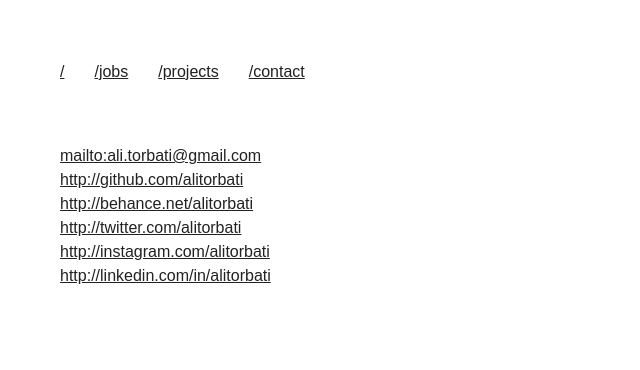
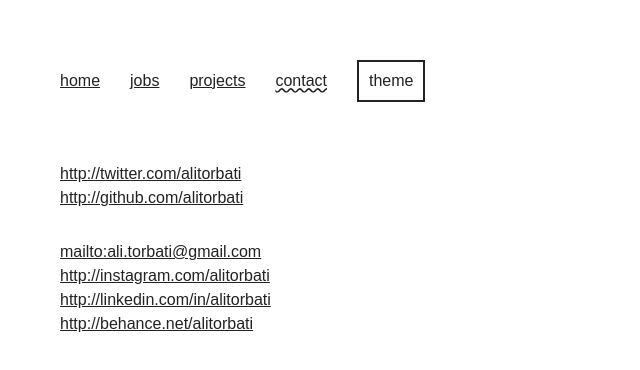
Before and after one commit to alitorbati/portfolio, a React (Create React App) app: page /contact in a window 1280 px wide. Shown: the top 370 px of the page, without its empty margins (0-640 px from the left). Built offline with nearby package versions, Linux system fonts and the light colour scheme; a web font is replaced by a local one.

Commit message:
dark theme

```diff
--- a/src/App.js
+++ b/src/App.js
@@ -1,7 +1,6 @@
-import React, { Component } from 'react';
-import { BrowserRouter, Route, Link } from 'react-router-dom';
+import React, { useState, useEffect } from 'react'
+import { BrowserRouter, Route, Link, withRouter } from 'react-router-dom'
 import { ThemeProvider } from 'styled-components'
-import styled from 'styled-components';
 import GlobalStyle from './GlobalStyle'
 import Home from './pages/Home'
 import Jobs from './pages/Jobs'
@@ -11,39 +10,63 @@ import Contact from './pages/Contact'
 // import Sandbox from './pages/Sandbox'
 import Text from './components/Text'
 import Box from './components/Box'
-import theme from './theme'
+import Button from './components/Button'
+import lightTheme, { darkTheme } from './theme'
 
 const navItems = [
-  { path: '/', component: Home, exact: true },
-  { path: '/jobs', component: Jobs },
-  { path: '/projects', component: Projects },
-  { path: '/contact', component: Contact },
+  { path: '/', label: 'home', component: Home, exact: true },
+  { path: '/jobs', label: 'jobs', component: Jobs },
+  { path: '/projects', label: 'projects', component: Projects },
+  { path: '/contact', label: 'contact', component: Contact },
   // { path: '/experiments', component: Experiments },
   // { path: '/sandbox', component: Sandbox },
 ]
 
-const App = (props) => (
-  <ThemeProvider theme={ theme }>
+const NavItems = withRouter(props => (
+  <React.Fragment>
+    {
+      navItems.map(x => (
+        <Text key={ x.path } marginRight={ 2 } >
+          <Link
+            style={{ 'text-decoration-style': props.location.pathname === x.path ? 'wavy' : 'solid' }}
+            to={ x.path }
+            key={ x.path }
+          >
+            { x.label }
+          </Link>
+        </Text>
+      ))
+    }
+  </React.Fragment>
+))
+
+const App = (props) => {
+  const initialTheme = () => window.localStorage.getItem('theme') || 'light'
+  const [theme, setTheme] = useState(initialTheme)
+  const toggleTheme = () => {
+    const newTheme = theme === 'light' ? 'dark' : 'light'
+    setTheme(newTheme)
+  }
+  useEffect(() => { window.localStorage.setItem('theme', theme) })
+
+  return (
+    <ThemeProvider theme={ theme === 'light' ? lightTheme : darkTheme }>
       <BrowserRouter>
         <Box as='main' maxWidth='800px' padding={ 3 }>
           <GlobalStyle />
           <Box as='header'>
-          <Box as='nav' mb={ 3 }>
-            {
-              navItems.map(x => (
-                <Text marginRight={ 2 }>
-                  <Link to={ x.path } key={ x.path }>{ x.path }</Link>
-                </Text>
-              ))
-            }
+            <Box as='nav' mb={3}>
+              <NavItems />
+              <Button onClick={ toggleTheme }>theme</Button>
             </Box>
           </Box>
           <Box>
-          { navItems.map(x => <Route { ...x } />) }
+            { navItems.map(x => <Route { ...x } key={ x.path} />) }
           </Box>
         </Box>
       </BrowserRouter>
     </ThemeProvider>
   )
+}
 
 export default App
--- a/src/GlobalStyle.js
+++ b/src/GlobalStyle.js
@@ -10,6 +10,7 @@ const GlobalStyle = createGlobalStyle`
   }
 
   @import url('https://rsms.me/inter/inter.css');
+
   html {
     font-family: 'Inter', sans-serif;
     font-size: 16px;
@@ -17,20 +18,26 @@ const GlobalStyle = createGlobalStyle`
       backgroundColor: 'background',
       color: 'foreground',
     })}
+    text-transform: lowercase;
   }
+
   @supports (font-variation-settings: normal) {
     html { font-family: 'Inter var', sans-serif; }
   }
 
   body {
-    outline: 0;
     line-height: 1.5;
     min-height: 100vh;
     ${'' /* cursor: url('${cursorImage}'), auto !important; */}
   }
 
   a {
+    outline: 0;
     ${css({ color: 'foreground' })}
+  }
+
+  a:focus {
+    ${css({ boxShadow: 'button' })}
   }
 `
 
--- a/src/components/Box.js
+++ b/src/components/Box.js
@@ -1,4 +1,3 @@
-import React, { Component } from 'react'
 import styled from 'styled-components'
 import { color, space, layout } from 'styled-system'
 
--- /dev/null
+++ b/src/components/Button.js
@@ -0,0 +1,20 @@
+import styled from 'styled-components'
+import { space } from 'styled-system'
+import css from '@styled-system/css';
+
+export default styled('button')(
+  space,
+  css({
+    padding: 1,
+    backgroundColor: 'background',
+    color: 'foreground',
+    fontSize: 0,
+    border: 0,
+    '&:focus': {
+      boxShadow: 'button',
+    },
+  }),
+  {
+    outline: 0,
+  }
+)
--- a/src/components/Text.js
+++ b/src/components/Text.js
@@ -1,4 +1,3 @@
-import React, { Component } from 'react'
 import styled from 'styled-components'
 import { color, space, typography } from 'styled-system'
 
--- a/src/index.js
+++ b/src/index.js
@@ -1,7 +1,6 @@
 import React from 'react'
 import ReactDOM from 'react-dom'
 import App from './App'
-import Home from './pages/Home'
 import registerServiceWorker from './registerServiceWorker'
 
 ReactDOM.render(<App />, document.getElementById('root'))
--- a/src/pages/Contact.js
+++ b/src/pages/Contact.js
@@ -1,29 +1,41 @@
 import React, { Component } from 'react';
+import Box from '../components/Box'
 import { Link } from 'react-router-dom'
 
 class Contact extends Component {
   render() {
-    const socialLinks = [
+    const primarySocialLinks = [
+      'http://twitter.com/alitorbati',
+      'http://github.com/alitorbati',
+    ]
+    const secondarySocialLinks = [
       'mailto:ali.torbati@gmail.com',
-      'http://github.com/alitorbati',
-      'http://behance.net/alitorbati',
-      'http://twitter.com/alitorbati',
       'http://instagram.com/alitorbati',
       'http://linkedin.com/in/alitorbati',
+      'http://behance.net/alitorbati',
     ]
 
     return (
-      <div className='Contact'>
-        <ul>
+      <Box>
+        <Box as='ul' marginBottom={ 2 }>
           {
-            socialLinks.map(link => (
+            primarySocialLinks.map(link => (
               <li key={ link }>
                 <Link to={ link } target='_blank'>{ link }</Link>
               </li>
             ))
           }
-        </ul>
-      </div>
+        </Box>
+        <Box as='ul'>
+          {
+            secondarySocialLinks.map(link => (
+              <li key={ link }>
+                <Link to={ link } target='_blank'>{ link }</Link>
+              </li>
+            ))
+          }
+        </Box>
+      </Box>
     );
   }
 }
--- a/src/pages/Home.js
+++ b/src/pages/Home.js
@@ -1,5 +1,4 @@
-import React, { useState, useEffect } from 'react'
-import styled from 'styled-components'
+import React from 'react'
 import Text from '../components/Text'
 
 // const MAX_WEIGHT = 900
--- a/src/pages/Jobs.js
+++ b/src/pages/Jobs.js
@@ -14,7 +14,7 @@ const Datedivider = styled.span`
   top: -4px;
   ${
     css({
-      backgroundColor: 'accent',
+      backgroundColor: 'foreground',
       marginX: 1,
     })
   }
@@ -69,7 +69,7 @@ class Jobs extends Component {
                   as={ Link }
                   to={ x.href }
                   target='_blank'
-                  fontSize={ 2 }
+                  fontSize={ [ 1, 2 ] }
                   fontWeight={ 700 }
                   // this isn't working for now
                   // css={`
@@ -80,12 +80,12 @@ class Jobs extends Component {
                   { x.company }
                 </Text>
                 <Box marginBottom={ 1 }>
-                  <Text fontWeight={ 700 }>
-                    <Text marginRight={ 3 }>{ x.position }</Text>
+                  <Text fontWeight={ 700 } marginRight={ 3 }>{ x.position }</Text>
+                  <Box>
                     <Text>{ x.startdate }</Text>
                     <Datedivider />
                     <Text>{ x.enddate }</Text>
-                  </Text>
+                  </Box>
                 </Box>
                 <Text as='p'>
                   { x.description }
--- a/src/pages/Projects.js
+++ b/src/pages/Projects.js
@@ -48,7 +48,7 @@ class Projects extends Component {
                   as={ Link }
                   to={ x.href }
                   target='_blank'
-                  fontSize={ 2 }
+                  fontSize={ [ 1, 2 ] }
                   fontWeight={ 700 }
                 >
                   { x.title }
--- a/src/theme.js
+++ b/src/theme.js
@@ -1,20 +1,58 @@
-export default {
-  fontSizes: [
+const fontSizes = [
   '1em',
   '2em',
   '3em',
-  ],
-  colors: {
+]
+
+const colors = {
+  foreground: '#222',
   background: 'white',
-    foreground: '#222',
-    accent: '#ff0000',
-    // background: '#222',
-    // foreground: 'white',
-  },
-  space: [
+  accent: '#f00'
+}
+
+// something about this pattern smells
+const darkColors = {
+  foreground: 'white',
+  background: '#222',
+  accent: '#f00'
+}
+
+const space = [
   0,
   10,
   30,
   60,
 ]
+
+const borders = [
+  `2px solid ${colors.foreground}`,
+]
+
+const darkBorders = [
+  `2px solid ${darkColors.foreground}`,
+]
+
+const shadows = {
+  button: `0 0 0 1px ${colors.background}, 0 0 0 3px ${colors.foreground}`,
 }
+
+const darkShadows = {
+  button: `0 0 0 1px ${darkColors.background}, 0 0 0 3px ${darkColors.foreground}`,
+}
+
+const theme = {
+  fontSizes,
+  space,
+  colors,
+  borders,
+  shadows,
+}
+
+export const darkTheme = {
+  ...theme,
+  colors: darkColors,
+  borders: darkBorders,
+  shadows: darkShadows,
+}
+
+export default theme
```
Also changed, not shown: 7 other files (tests, documents, lock files or other folders). Lines whose indentation alone changed are shown as unchanged.
